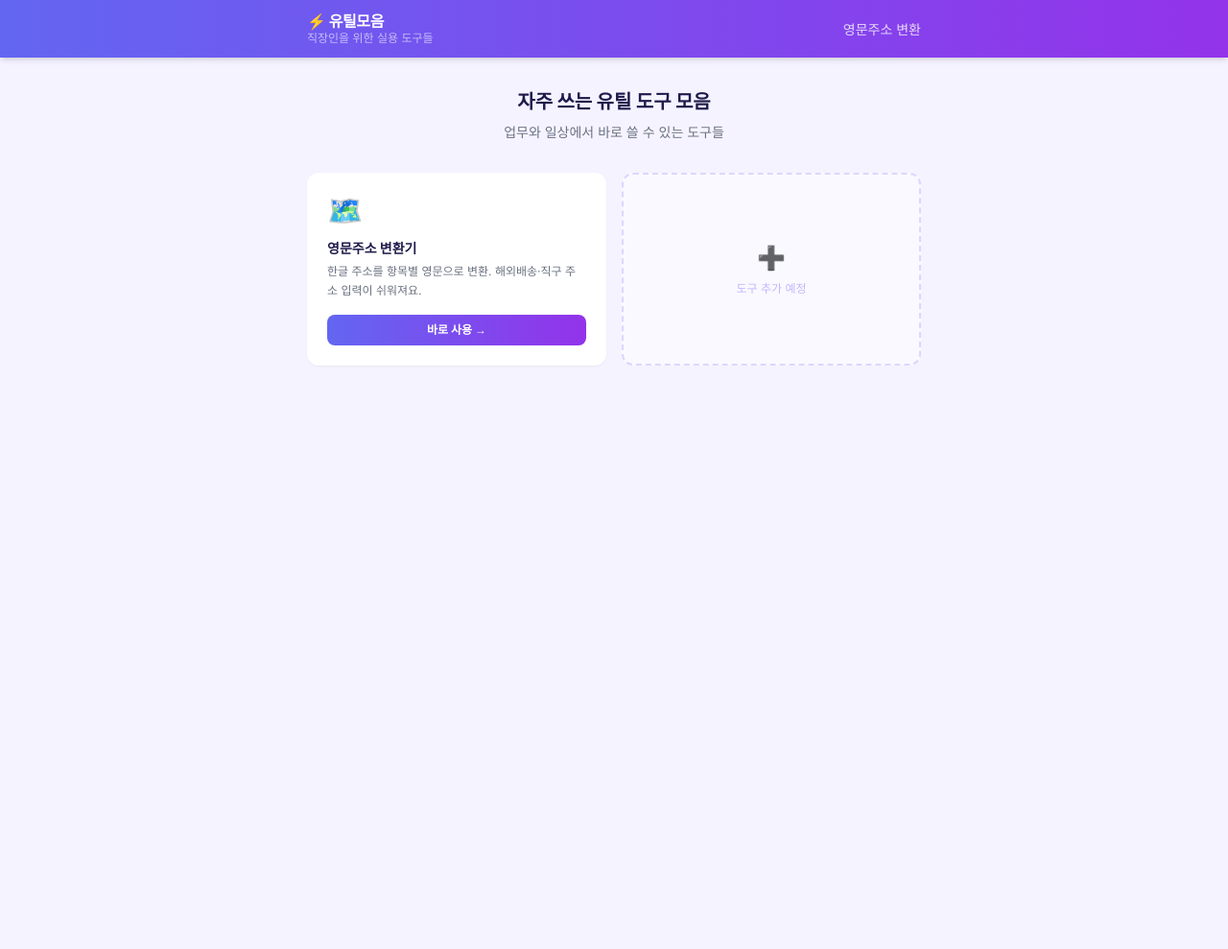
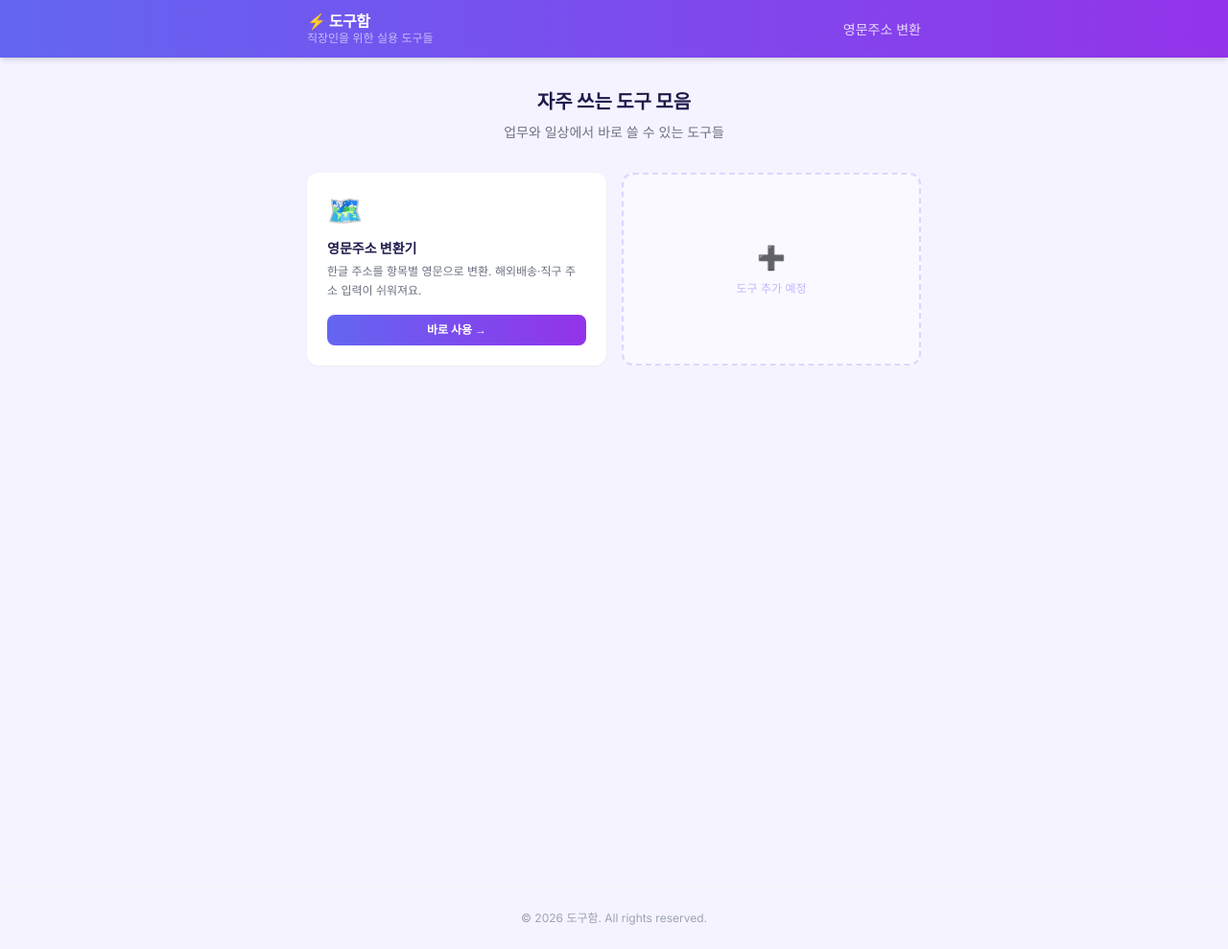
Before and after one commit to briankim9834/addr-converter, a Next.js app: page / in a window 1280 px wide. Shown: the whole page at 96% size. Before the commit the page ends 860 px from the top, so only its background shows below. Built offline with nearby package versions, Linux system fonts and the light colour scheme.

Commit message:
feat: 서비스명 도구함으로 변경, 푸터 추가

```diff
--- a/app/layout.tsx
+++ b/app/layout.tsx
@@ -4,6 +4,7 @@ import { Inter } from 'next/font/google'
 import Script from 'next/script'
 import { Analytics } from '@vercel/analytics/next'
 import Header from '@/components/Header'
+import Footer from '@/components/Footer'
 import './globals.css'
 
 const inter = Inter({ subsets: ['latin'] })
@@ -11,21 +12,21 @@ const inter = Inter({ subsets: ['latin'] })
 export const metadata: Metadata = {
   metadataBase: new URL('https://doguham.kr'),
   title: {
-    default: '유틸모음 — 직장인을 위한 실용 도구',
-    template: '%s | 유틸모음',
+    default: '도구함 — 직장인을 위한 실용 도구',
+    template: '%s | 도구함',
   },
   description:
     '영문주소 변환 등 업무와 일상에서 바로 쓸 수 있는 유틸 도구 모음. 해외배송·직구 영문주소 변환기.',
-  keywords: ['유틸모음', '영문주소변환기', '주소영문변환', '해외배송주소', '직구영문주소'],
+  keywords: ['도구함', '영문주소변환기', '주소영문변환', '해외배송주소', '직구영문주소'],
   openGraph: {
-    siteName: '유틸모음',
+    siteName: '도구함',
     locale: 'ko_KR',
     type: 'website',
     url: 'https://doguham.kr',
   },
   twitter: {
     card: 'summary_large_image',
-    title: '유틸모음 — 직장인을 위한 실용 도구',
+    title: '도구함 — 직장인을 위한 실용 도구',
     description: '영문주소 변환 등 업무와 일상에서 바로 쓸 수 있는 유틸 도구 모음.',
   },
   robots: {
@@ -45,6 +46,7 @@ export default function RootLayout({
       <body className={inter.className}>
         <Header />
         <main className="min-h-screen">{children}</main>
+        <Footer />
         <Script
           src="//t1.daumcdn.net/mapjsapi/bundle/postcode/prod/postcode.v2.js"
           strategy="lazyOnload"
--- a/app/page.tsx
+++ b/app/page.tsx
@@ -6,7 +6,7 @@ export default function Home() {
     <div className="max-w-2xl mx-auto px-4 py-8">
       <div className="text-center mb-8">
         <h1 className="text-xl font-extrabold text-indigo-950 mb-2">
-          자주 쓰는 유틸 도구 모음
+          자주 쓰는 도구 모음
         </h1>
         <p className="text-gray-500 text-sm">업무와 일상에서 바로 쓸 수 있는 도구들</p>
       </div>
--- /dev/null
+++ b/components/Footer.tsx
@@ -0,0 +1,9 @@
+export default function Footer() {
+  return (
+    <footer className="mt-16 py-6 border-t border-gray-100">
+      <p className="text-center text-xs text-gray-400">
+        © 2026 도구함. All rights reserved.
+      </p>
+    </footer>
+  )
+}
--- a/components/Header.tsx
+++ b/components/Header.tsx
@@ -7,7 +7,7 @@ export default function Header() {
       <div className="max-w-2xl mx-auto px-4 py-3 flex items-center justify-between">
         <Link href="/" className="flex flex-col">
           <span className="text-white font-extrabold text-base leading-tight tracking-tight">
-            ⚡ 유틸모음
+            ⚡ 도구함
           </span>
           <span className="text-white/60 text-xs">직장인을 위한 실용 도구들</span>
         </Link>
```
